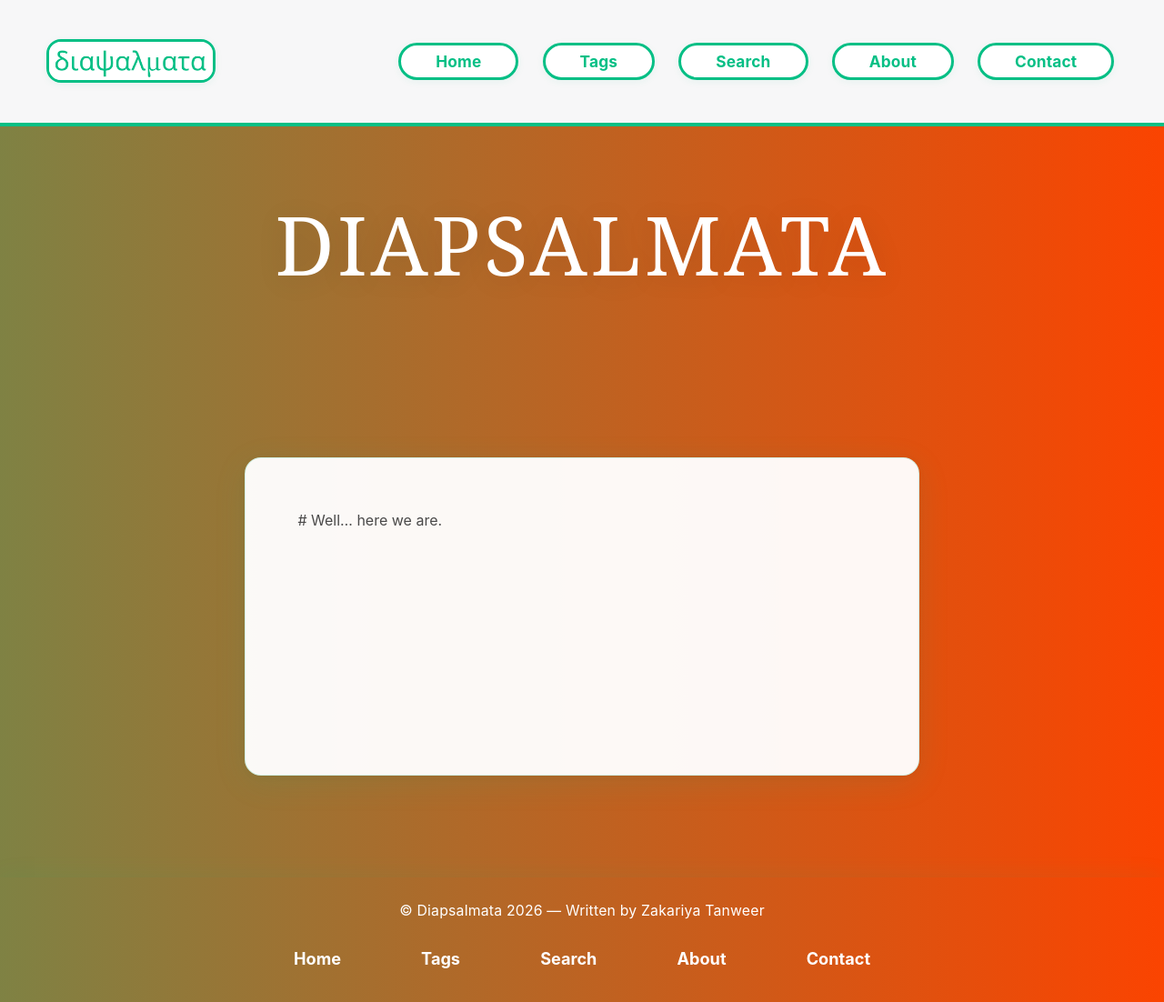
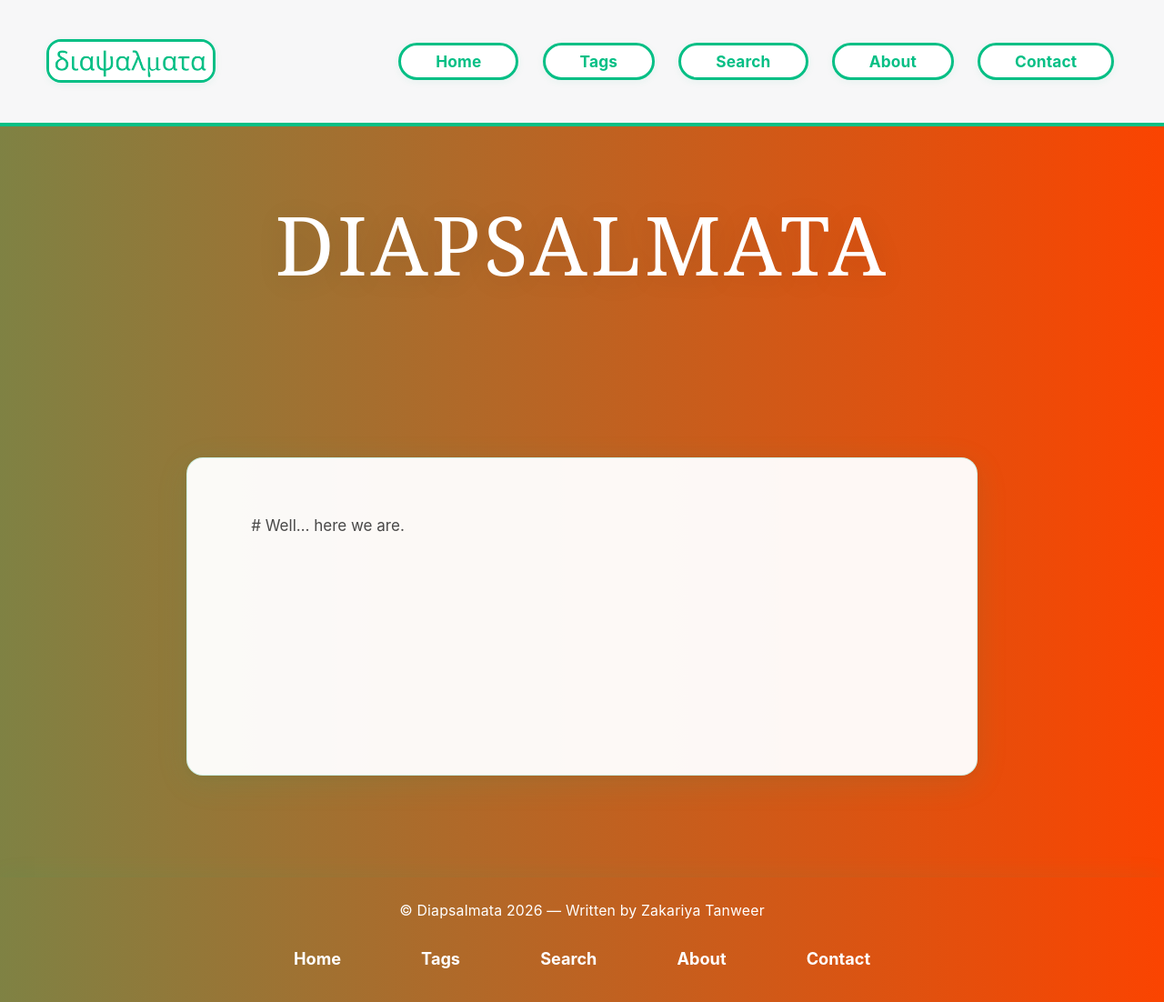
Before and after one commit to NotZakariya/NotZakariya.github.io, a Jekyll site: the page built from index.md, in a window 1280 px wide. Shown: the whole page at 91% size. Built offline with Jekyll 4.4.1, drawn with Linux system fonts in a browser that asks for light colours; the list of posts is cut into pages by our own code.

Commit message:
big text

```diff
--- a/assets/main.scss
+++ b/assets/main.scss
@@ -26,7 +26,7 @@ $headingFont: -apple-system, BlinkMacSystemFont, 'Segoe UI', Helvetica, Arial, s
 // Super-polished tag section and post card styles
 // Post subtitle styling
 .post-subtitle {
-  font-size: 1.1em;
+  font-size: clamp(1.1rem, 1.25vw, 1.35rem);
   color: #222;
   text-align: center;
   font-weight: 400;
@@ -130,12 +130,12 @@ $headingFont: -apple-system, BlinkMacSystemFont, 'Segoe UI', Helvetica, Arial, s
 
 .container {
   width: 100%;
-  max-width: clamp(680px, 58vw, 920px);
+  max-width: clamp(760px, 68vw, 1120px);
   box-sizing: border-box;
   overflow-wrap: break-word;
   min-width: 320px;
   margin: clamp(2rem, 5vw, 5.5rem) auto;
-  padding: clamp(1.6rem, 3vw, 3.2rem) clamp(1.4rem, 4.5vw, 5.5rem);
+  padding: clamp(2rem, 3.4vw, 4rem) clamp(2rem, 5.5vw, 7rem);
   display: flex;
   flex-direction: column;
   align-items: stretch;
@@ -143,9 +143,9 @@ $headingFont: -apple-system, BlinkMacSystemFont, 'Segoe UI', Helvetica, Arial, s
   background: rgba(255, 255, 255, 0.96);
   border-radius: 18px;
   box-shadow: 0 8px 36px rgba(5,191,133,0.10), 0 1.5px 8px rgba(0,0,0,0.04);
-  border: 1px solid rgba(5,191,133,0.16);
+  border: 1.5px solid rgba(5,191,133,0.18);
   font-family: $bodyFont;
-  font-size: clamp(16px, 1.05vw, 18px);
+  font-size: clamp(17px, 1.12vw, 19px);
   color: rgba(34, 34, 34, 0.82);
   letter-spacing: 0;
   text-align: left;
@@ -299,7 +299,7 @@ $headingFont: -apple-system, BlinkMacSystemFont, 'Segoe UI', Helvetica, Arial, s
 .main-content li {
   margin-top: 0.9em;
   margin-bottom: 0.9em;
-  font-size: clamp(16px, 1.05vw, 18px);
+  font-size: clamp(17px, 1.12vw, 19px);
   line-height: 1.75;
   color: rgba(34, 34, 34, 0.78);
 }
@@ -562,7 +562,7 @@ h1, h2, h3, h4, h5, h6 {
   text-align: center;
 }
 .post-title-main {
-  font-size: 2.7em;
+  font-size: clamp(2.7rem, 4vw, 4rem);
   font-family: 'Playfair Display', 'Georgia', 'Times New Roman', Times, serif;
   font-weight: 350;
   font-style: italic;
```
